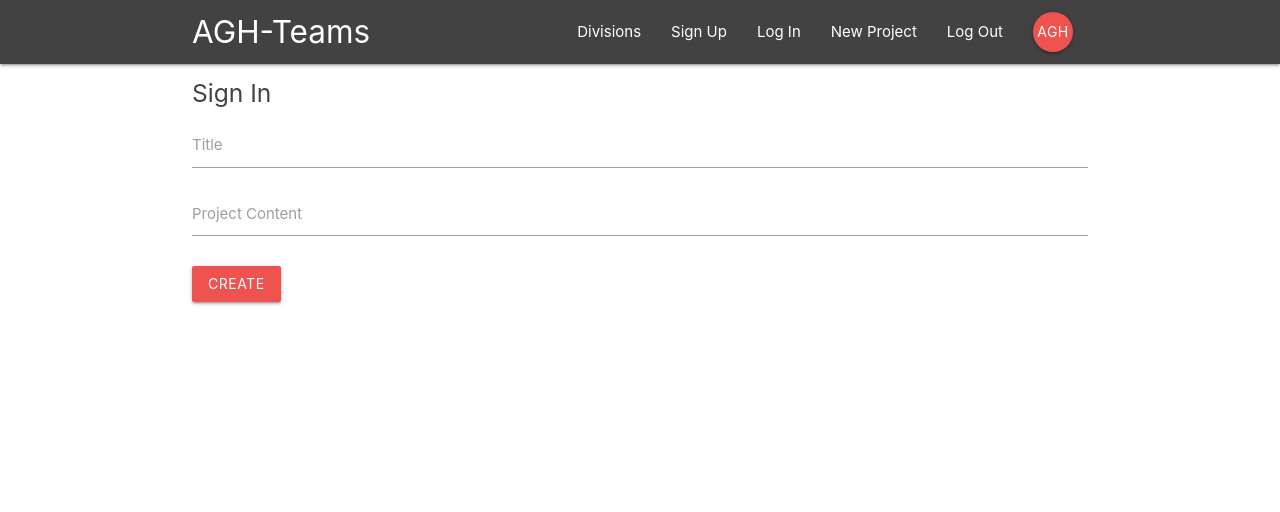
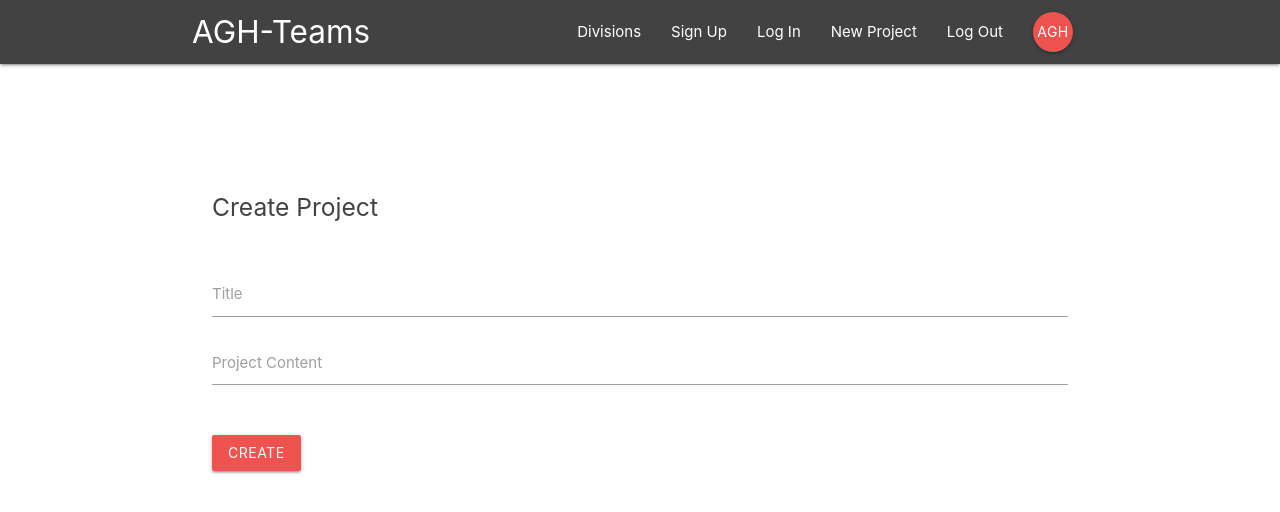
Before and after one commit to pidubiel/agh-teams, a React (Create React App) app: page /create in a window 1280 px wide. Shown: the top 512 px of the page. Built offline with nearby package versions, Linux system fonts and the light colour scheme.

Commit message:
Redux setup, CSS changes

```diff
--- a/package.json
+++ b/package.json
@@ -5,8 +5,10 @@
   "dependencies": {
     "react": "^16.5.2",
     "react-dom": "^16.5.2",
+    "react-redux": "^5.0.7",
     "react-router-dom": "^4.3.1",
-    "react-scripts": "2.0.5"
+    "react-scripts": "2.0.5",
+    "redux": "^4.0.1"
   },
   "scripts": {
     "start": "react-scripts start",
--- a/src/components/auth/SignIn.js
+++ b/src/components/auth/SignIn.js
@@ -18,7 +18,8 @@ class SignIn extends Component {
   render() {
     return (
       <div className="container">
-        <form onSubmit={this.handleSubmit} className="white">
+        <div className="row">
+          <form onSubmit={this.handleSubmit} className="white col l6 s12 offset-l3">
             <h5 className="grey-text text-darken-3">Sign In</h5>
             <div className="input-field">
               <label htmlFor="email">Email</label>
@@ -33,6 +34,8 @@ class SignIn extends Component {
             </div>
           </form>
         </div>
+
+      </div>
     )
   }
 }
--- a/src/components/layout/SignedInLinks.js
+++ b/src/components/layout/SignedInLinks.js
@@ -4,7 +4,7 @@ import { NavLink } from 'react-router-dom'
 const SignedInLinks = () => {
   return(
     <ul className="right">
-      <li><NavLink to='/'>New Project</NavLink></li>
+      <li><NavLink to='/create'>New Project</NavLink></li>
       <li><NavLink to='/'>Log Out</NavLink></li>
       <li><NavLink to='/' className='btn btn-floating red lighten-1 waves-effect waves-light'>AGH</NavLink></li>
     </ul>
--- a/src/components/layout/SignedOutLinks.js
+++ b/src/components/layout/SignedOutLinks.js
@@ -4,8 +4,8 @@ import { NavLink } from 'react-router-dom'
 const SignedOutLinks = () => {
   return(
     <ul className="right">
-      <li><NavLink to='/'>Sign Up</NavLink></li>
-      <li><NavLink to='/'>Log In</NavLink></li>
+      <li><NavLink to='/signup'>Sign Up</NavLink></li>
+      <li><NavLink to='/signin'>Log In</NavLink></li>
     </ul>
   )
 }
--- a/src/components/projects/CreateProject.js
+++ b/src/components/projects/CreateProject.js
@@ -19,7 +19,7 @@ class CreateProject extends Component {
     return (
       <div className="container">
         <form onSubmit={this.handleSubmit} className="white">
-          <h5 className="grey-text text-darken-3">Sign In</h5>
+          <h5 className="grey-text text-darken-3">Create Project</h5>
           <div className="input-field">
             <label htmlFor="title">Title</label>
             <input type="text" id="title" onChange={this.handleChange}/>
--- a/src/index.css
+++ b/src/index.css
@@ -12,3 +12,13 @@ code {
   font-family: source-code-pro, Menlo, Monaco, Consolas, "Courier New",
     monospace;
 }
+
+form {
+  padding: 20px;
+  margin-top: 60px;
+}
+
+form button, form h5 {
+  margin: 20px 0;
+  padding: 30px 0;
+}
--- a/src/index.js
+++ b/src/index.js
@@ -3,8 +3,13 @@ import ReactDOM from 'react-dom';
 import './index.css';
 import App from './App';
 import * as serviceWorker from './serviceWorker';
+import { createStore } from 'redux'
+import rootReducer from './store/reducers/rootReducer'
+import { Provider } from 'react-redux'
 
-ReactDOM.render(<App />, document.getElementById('root'));
+const store = createStore(rootReducer);
+
+ReactDOM.render(<Provider store={store}><App /></Provider>, document.getElementById('root'));
 
 // If you want your app to work offline and load faster, you can change
 // unregister() to register() below. Note this comes with some pitfalls.
--- /dev/null
+++ b/src/store/reducers/authReducer.js
@@ -0,0 +1,7 @@
+const initState = {}
+
+const authReducer = (state = initState, action) => {
+  return state
+}
+
+export default authReducer
--- /dev/null
+++ b/src/store/reducers/projectReducer.js
@@ -0,0 +1,7 @@
+const initState = {}
+
+const projectReducer = (state = initState, action) => {
+  return state
+}
+
+export default projectReducer
--- /dev/null
+++ b/src/store/reducers/rootReducer.js
@@ -0,0 +1,10 @@
+import authReducer from './authReducer'
+import projectReducer from './projectReducer'
+import { CombineReducers, combineReducers } from 'redux'
+
+const rootReducer = combineReducers({
+  auth: authReducer,
+  project: projectReducer
+});
+
+export default rootReducer
```
Also changed, not shown: 1 other file (tests, documents, lock files or other folders). Lines whose indentation alone changed are shown as unchanged.
